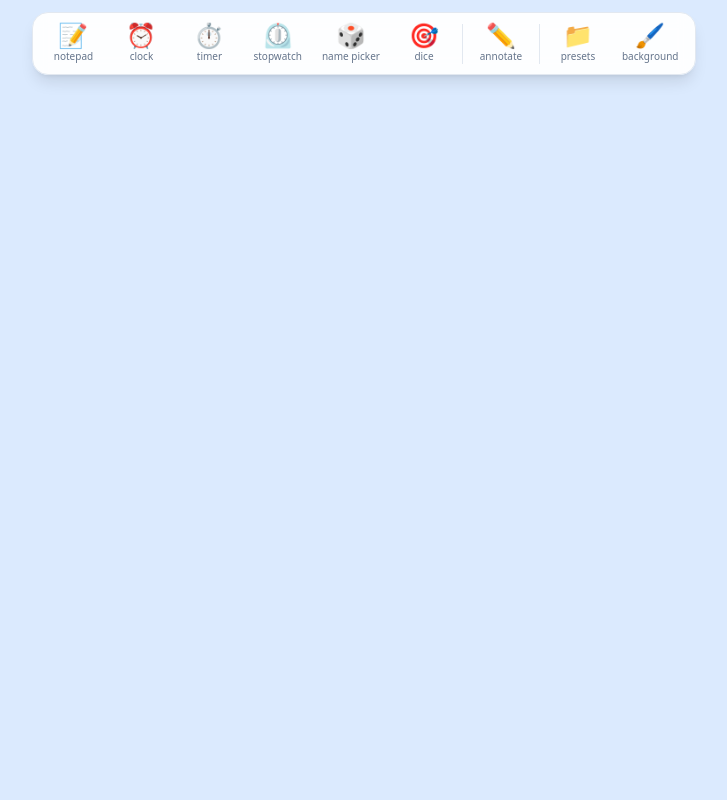
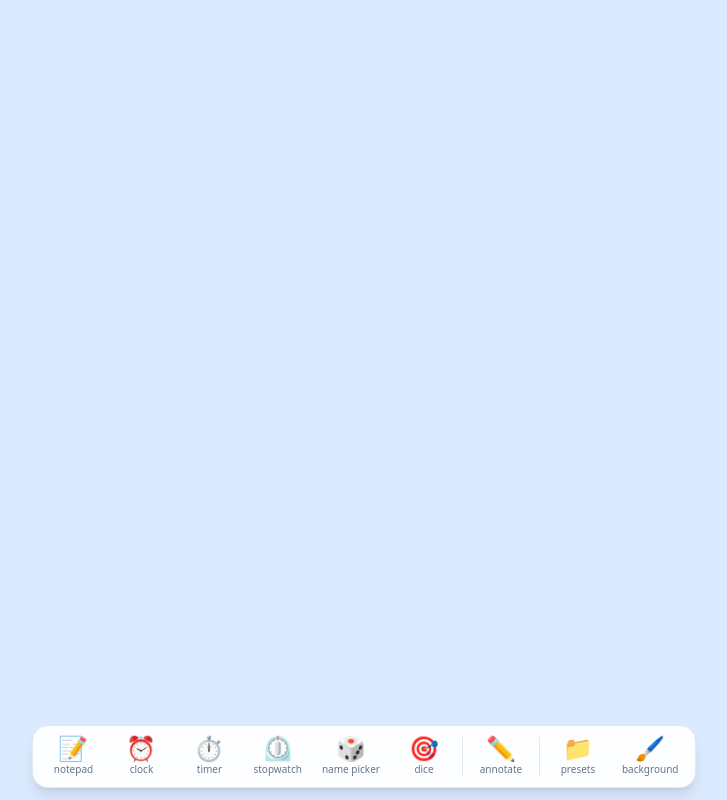
Before and after one commit to kiwispin/ClassroomScreen, a React (Vite) app: page / in a window 1280 px wide. Shown: the whole page, without its empty margins (276-1003 px from the left). Built offline with nearby package versions, Linux system fonts and the light colour scheme.

Commit message:
feat: move main toolbar to bottom; lift annotate toolbar above it

```diff
--- a/src/components/Toolbar.tsx
+++ b/src/components/Toolbar.tsx
@@ -10,7 +10,7 @@ export default function Toolbar() {
   const toggleAnnotate = useAppStore((s) => s.toggleAnnotate);
 
   return (
-    <div className="fixed top-0 left-0 right-0 z-[300] flex justify-center pt-3 pointer-events-none">
+    <div className="fixed bottom-0 left-0 right-0 z-[300] flex justify-center pb-3 pointer-events-none">
       <div className="pointer-events-auto rounded-2xl shadow-lg border border-slate-200 bg-white/95 backdrop-blur px-2 py-1.5 flex items-center gap-1 max-w-[calc(100vw-24px)] overflow-x-auto">
         {allWidgets.map((w) => (
           <ToolButton
--- a/src/overlays/Annotate/ToolBar.tsx
+++ b/src/overlays/Annotate/ToolBar.tsx
@@ -15,7 +15,7 @@ type Props = {
 
 export default function AnnotateToolBar(p: Props) {
   return (
-    <div className="fixed left-1/2 -translate-x-1/2 bottom-4 z-[210] bg-white/95 backdrop-blur rounded-full shadow-lg border border-slate-200 px-3 py-2 flex items-center gap-2">
+    <div className="fixed left-1/2 -translate-x-1/2 bottom-24 z-[210] bg-white/95 backdrop-blur rounded-full shadow-lg border border-slate-200 px-3 py-2 flex items-center gap-2">
       <button
         onClick={() => p.setTool('pen')}
         className={
```
